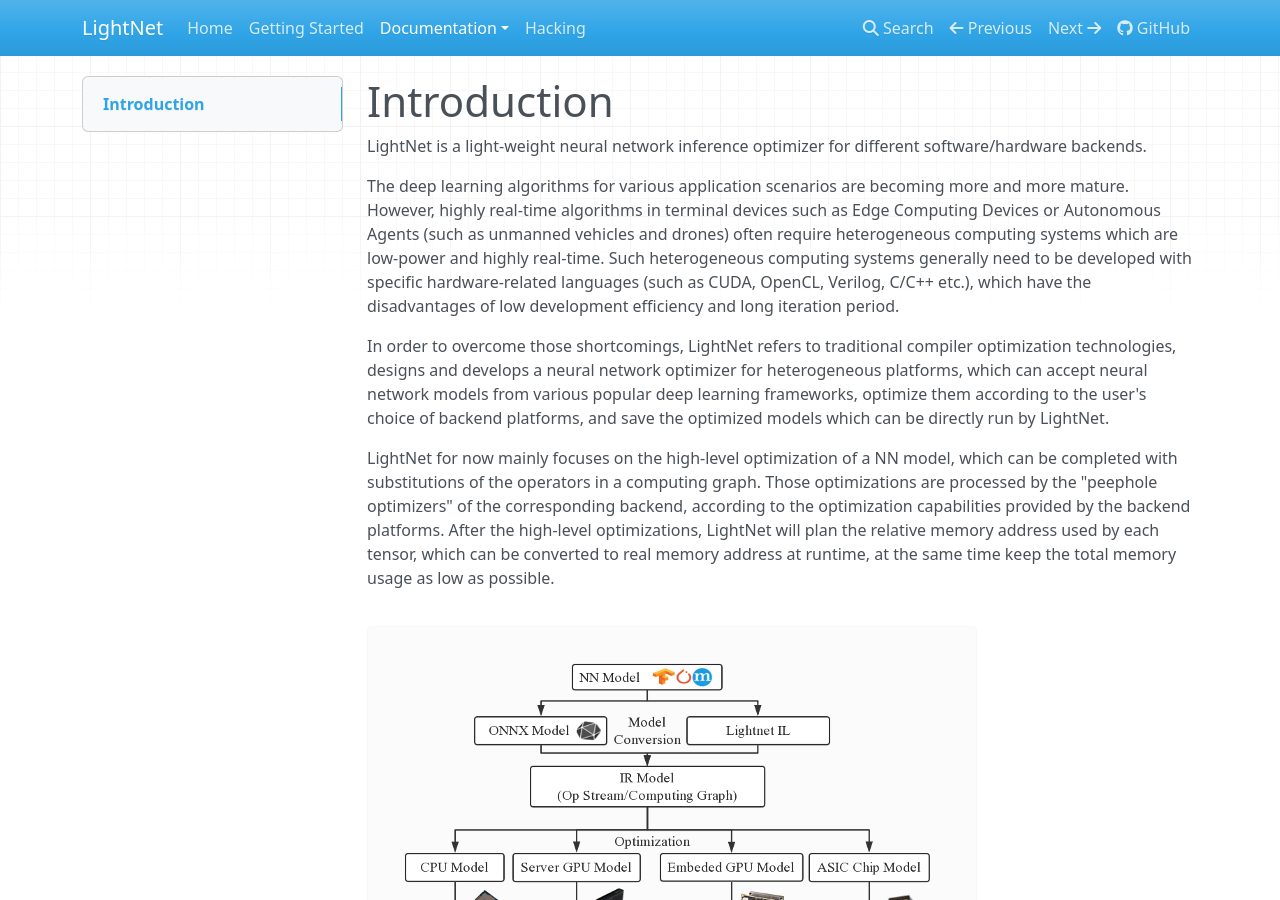
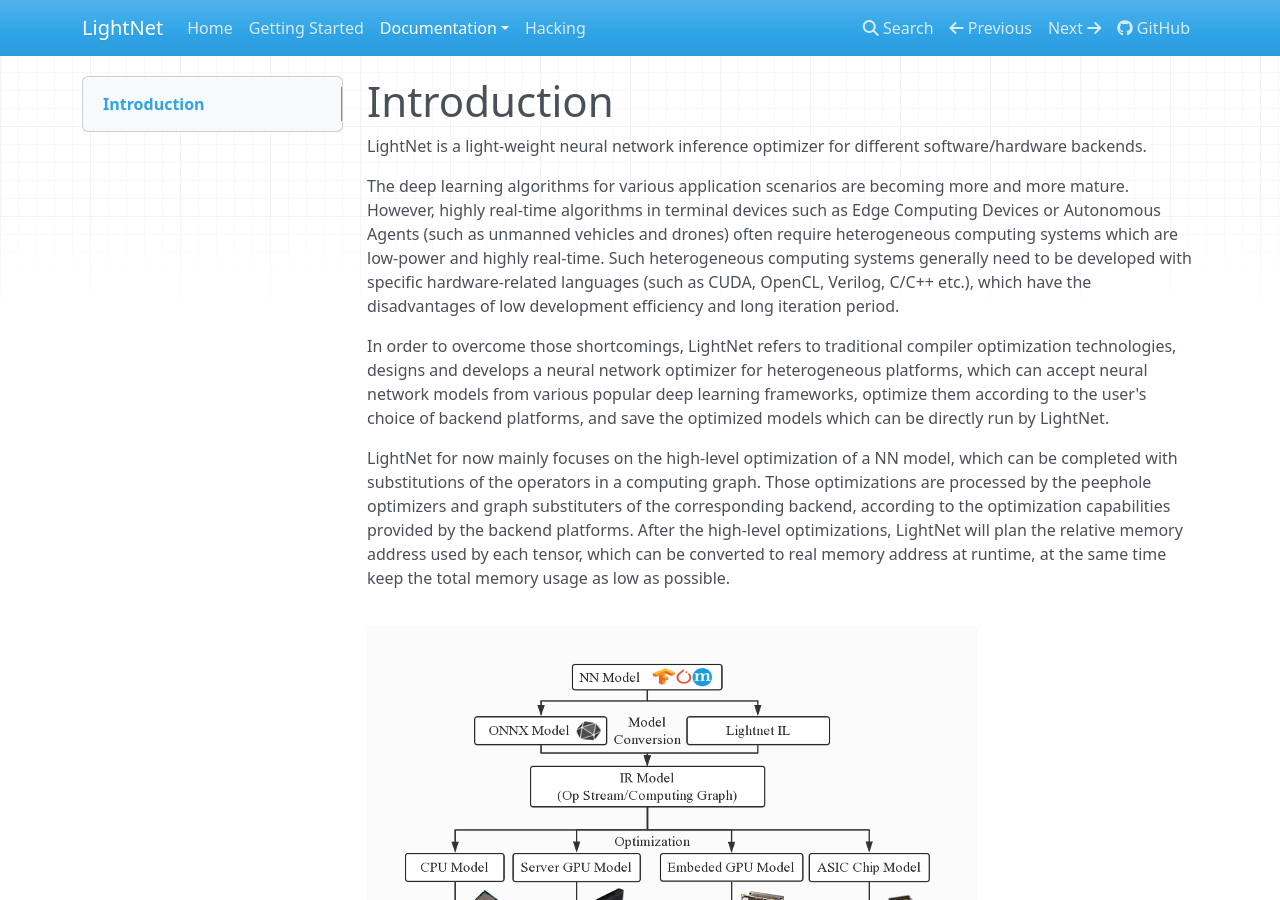
Before and after one commit to zhaozhixu/LightNet, an MkDocs documentation site: the page built from docs/Documentation/Introduction.md, in a window 1280 px wide and 900 px high. Built offline with MkDocs 1.6.1, drawn with Linux system fonts in a browser that asks for light colours; comment, search, counter and statistics services are not loaded.

Commit message:
update docs

```diff
--- a/docs/Documentation/Introduction.md
+++ b/docs/Documentation/Introduction.md
@@ -21,12 +21,12 @@
 
 LightNet for now mainly focuses on the high-level optimization of a NN model,
 which can be completed with substitutions of the operators in a computing
-graph. Those optimizations are processed by the "peephole optimizers" of the
-corresponding backend, according to the optimization capabilities provided
-by the backend platforms. After the high-level optimizations, LightNet will
-plan the relative memory address used by each tensor, which can be converted to
-real memory address at runtime, at the same time keep the total memory usage as
-low as possible.
+graph. Those optimizations are processed by the peephole optimizers and graph
+substituters of the corresponding backend, according to the optimization
+capabilities provided by the backend platforms. After the high-level
+optimizations, LightNet will plan the relative memory address used by each
+tensor, which can be converted to real memory address at runtime, at the same
+time keep the total memory usage as low as possible.
 
 ![Overview of LightNet](../img/overview.png)
 
```
